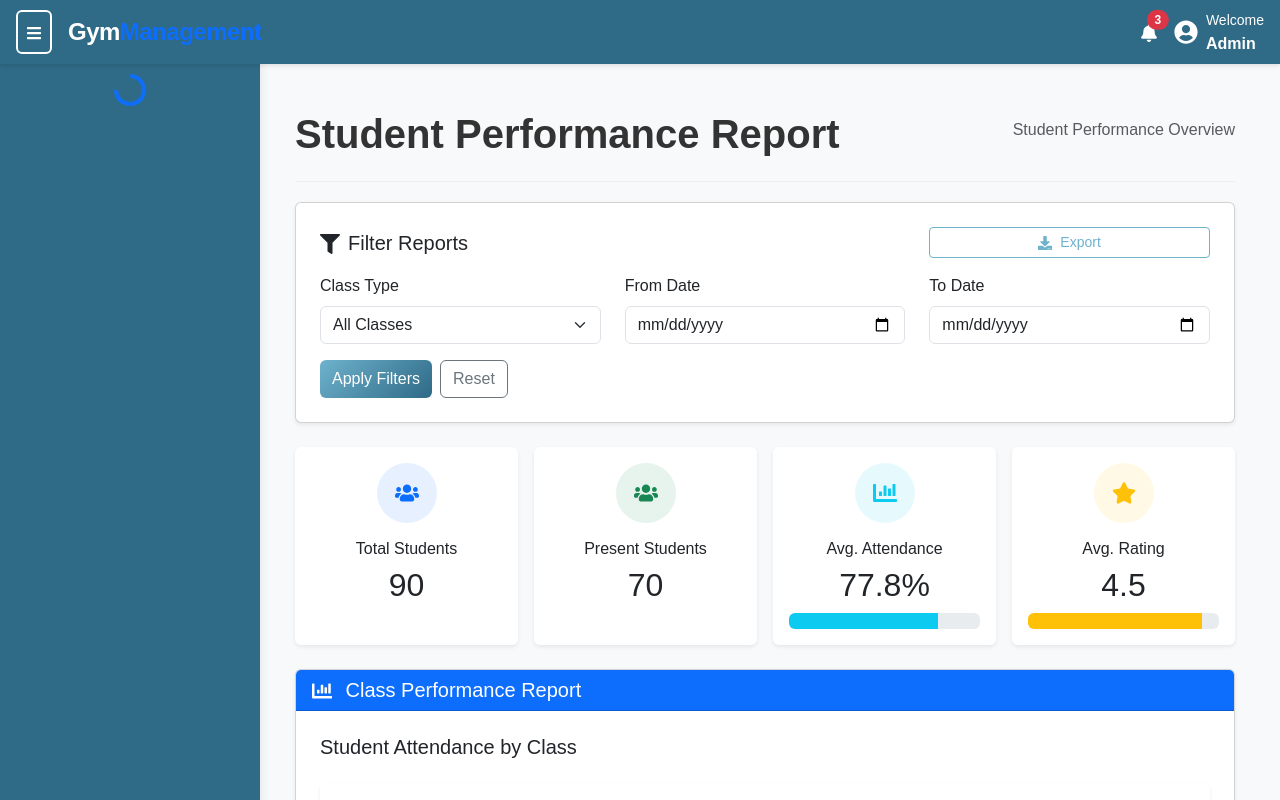
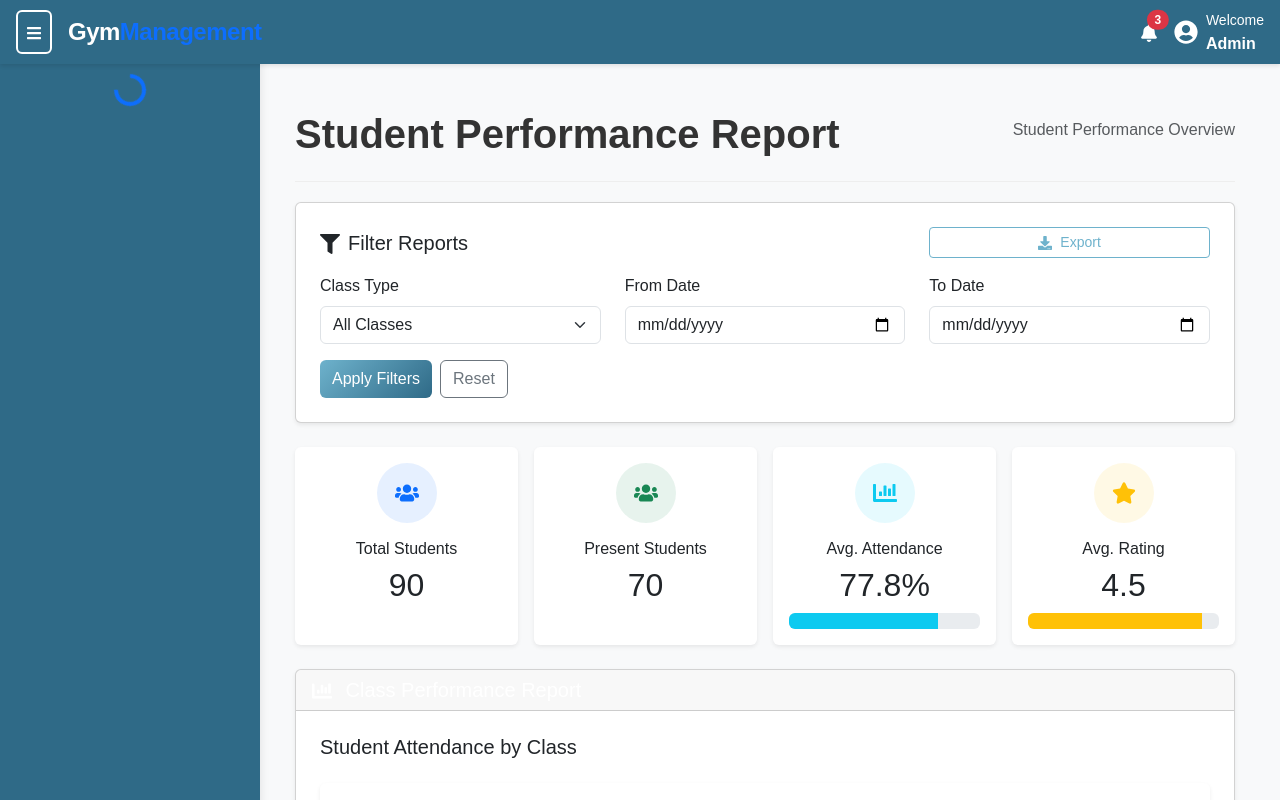
Before and after one commit to shrikantsullere/gym-frontend, a React (Vite) app: page /GeneralTrainer/Reports in a window 1280 px wide. Shown: the top 800 px of the page. Built offline with nearby package versions, Linux system fonts and the light colour scheme.

Commit message:
update ui

```diff
--- a/src/Dashboard/GeneralTrainer/Report.jsx
+++ b/src/Dashboard/GeneralTrainer/Report.jsx
@@ -192,7 +192,7 @@ const Report = () => {
 
       {/* Graphical Report */}
       <Card className="mb-4 shadow-sm">
-        <Card.Header as="h5" className="bg-primary text-white">
+        <Card.Header as="h5" className="text-white">
           <FaChartBar className="me-2" /> Class Performance Report
         </Card.Header>
         <Card.Body className="p-3 p-md-4">
```
